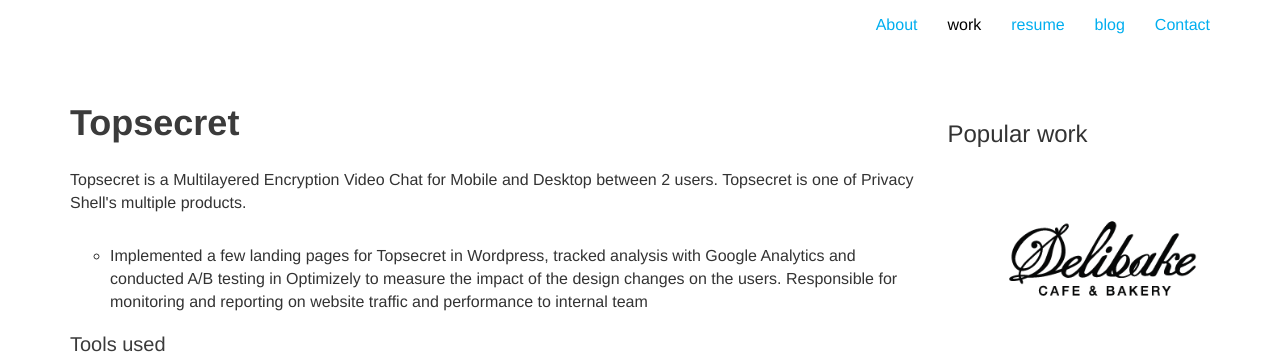
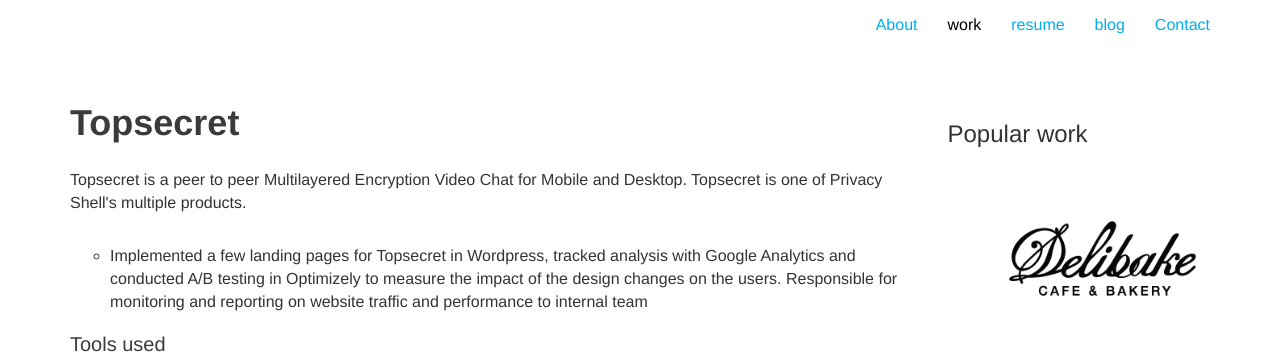
Before and after one commit to kristelteng/personal_site, a Jekyll site: the page built from _works/topsecret.html, in a window 1280 px wide and 900 px high. Shown: the top 363 px of the window. Built offline with Jekyll 4.4.1, drawn with Linux system fonts in a browser that asks for light colours; some of the changed text lies outside the part shown.

Commit message:
fix typo

```diff
--- a/_works/topsecret.html
+++ b/_works/topsecret.html
@@ -7,7 +7,7 @@
 
 <div class="project-name overflow">
   <h2 class="bold">{{page.title}}</h2>
-  <p class="project-description">Topsecret is a Multilayered Encryption Video Chat for Mobile and Desktop between 2 users. Topsecret is one of Privacy Shell's multiple products.</p>
+  <p class="project-description">Topsecret is a peer to peer Multilayered Encryption Video Chat for Mobile and Desktop. Topsecret is one of Privacy Shell's multiple products.</p>
   <ul>
     <li class="work-detail">Implemented a few landing pages for Topsecret in Wordpress, tracked analysis with Google Analytics and conducted A/B testing in Optimizely to measure the impact of the design changes on the users. Responsible for monitoring and reporting on website traffic and performance to internal team</li>
   </ul>
@@ -38,7 +38,7 @@
   </div>
 </div>
 
-<h3 class="project-title">Chat design layout</h3>
+<h3 class="project-title">Design layout</h3>
   <p class="project-description">Created the user flows and layouts for Topsecret chat system in Adobe. Developed prototypes using Invision to present to potential clients. Conducted user testing and report the findings to team members.</p>
 
 <div class="portfolio-wrapper padding-top padding-bottom">
```
